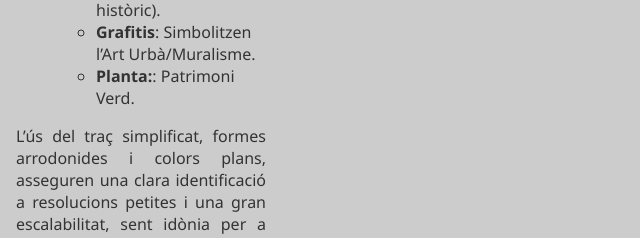
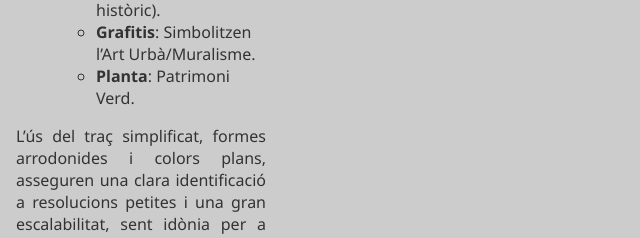
Before and after one commit to esgrigot/esgrigot, a plain HTML site: page iconaApp.html in a window 1280 px wide. Shown: the part 1059-1297 px from the top of the page, 0-640 px from the left. Drawn offline with Linux system fonts and the light colour scheme.

Commit message:
Update iconaApp.html

```diff
--- a/iconaApp.html
+++ b/iconaApp.html
@@ -34,7 +34,7 @@
               <li><strong>Elements Artístics</strong>: Els símbols representen els tres pilars del contingut:
                 <ul><li><strong>Bust</strong>: Representa l’Art (escultures, intervencions efímeres, patrimoni històric).</li>
                     <li><strong>Grafitis</strong>: Simbolitzen l’Art Urbà/Muralisme.</li>
-                    <li><strong>Planta:</strong>: Patrimoni Verd.</li>
+                    <li><strong>Planta</strong>: Patrimoni Verd.</li>
                 </ul>
               </li>
           </ol>
```
